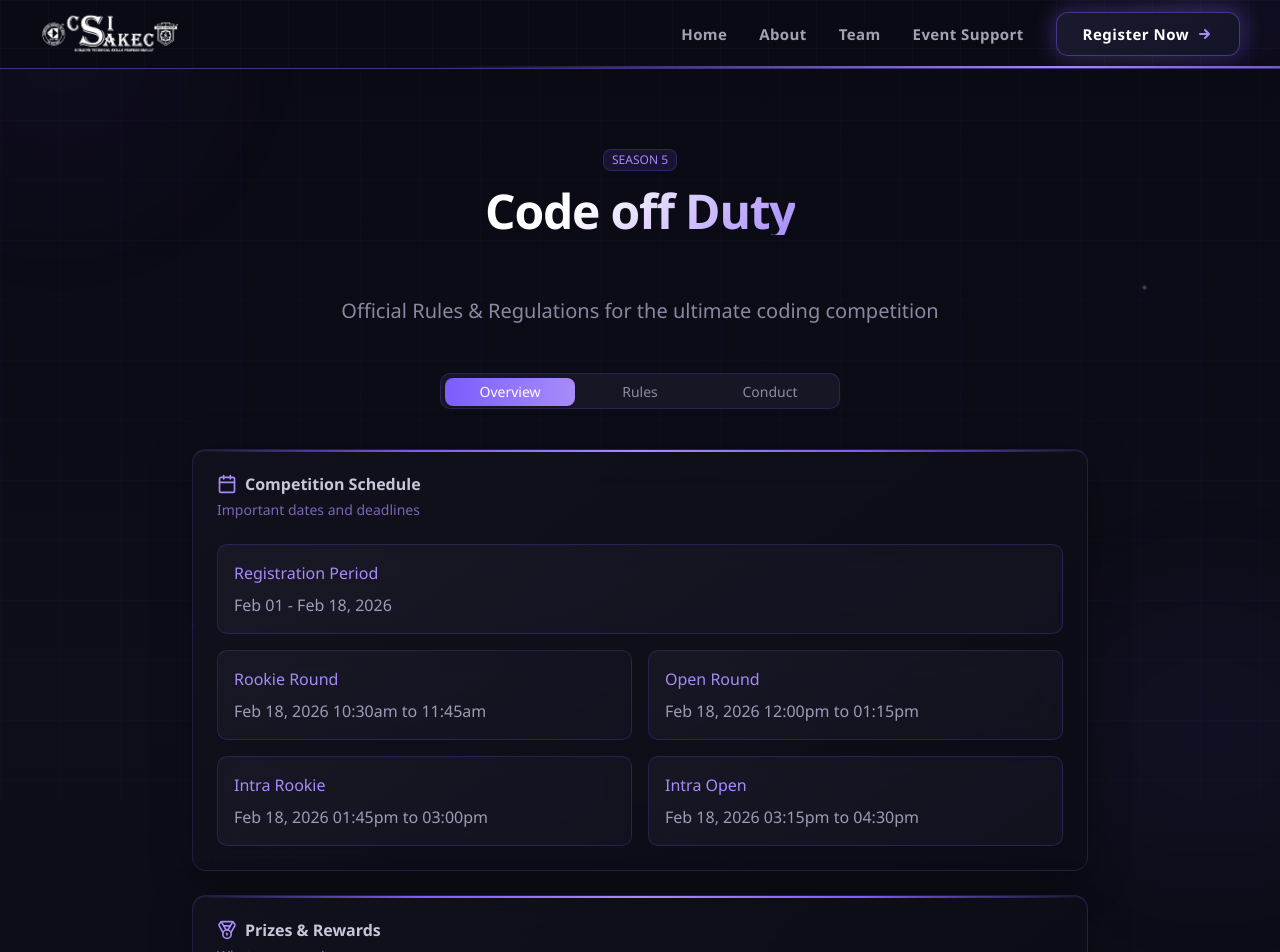
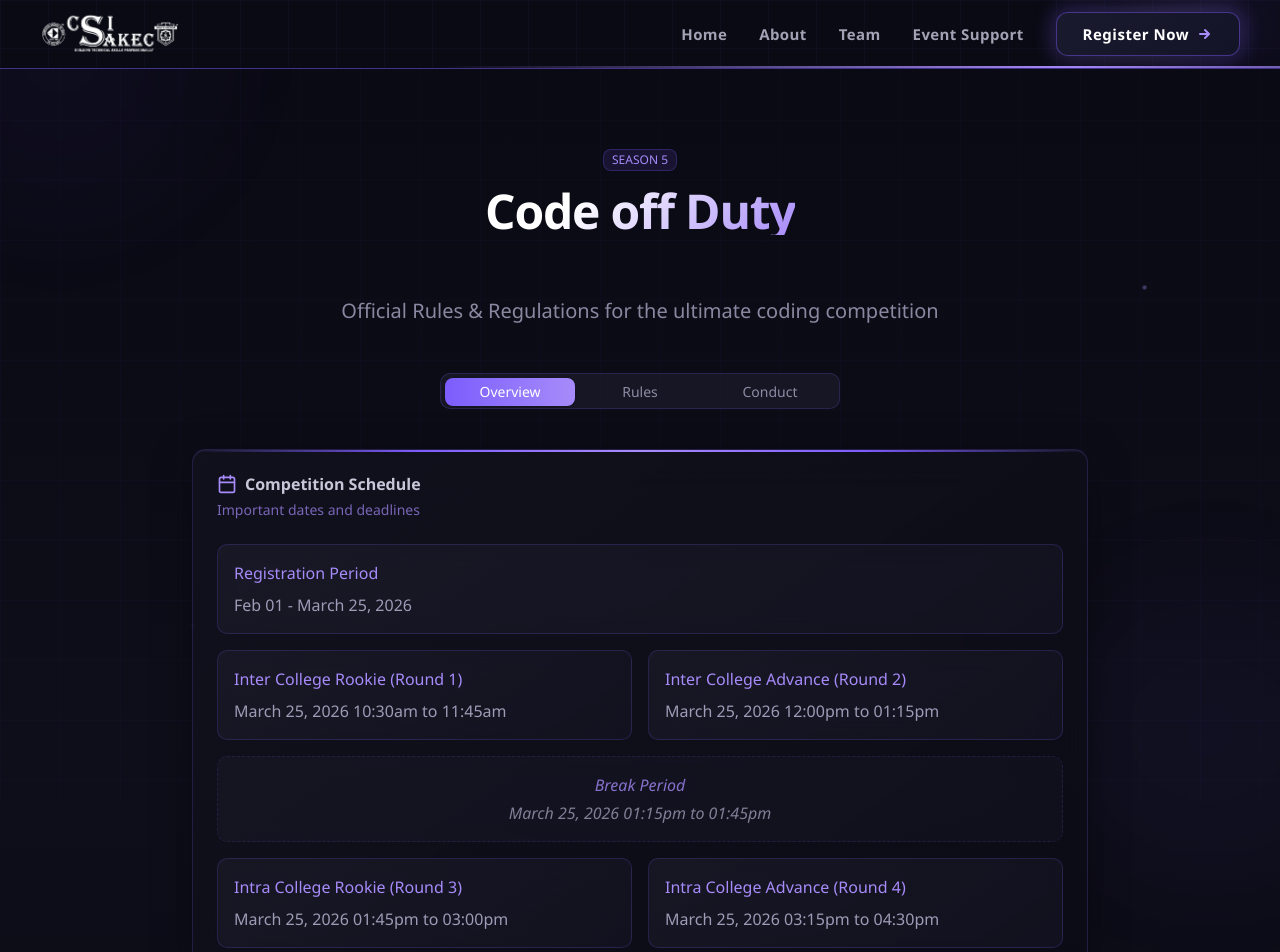
Before and after one commit to CsiSakec/cod-s4, a Next.js app: page /rulesandregulation in a window 1280 px wide. Shown: the top 952 px of the page. Built offline with nearby package versions, Linux system fonts and the light colour scheme.

Commit message:
Updated Dates for COD

```diff
--- a/src/app/page.tsx
+++ b/src/app/page.tsx
@@ -2,7 +2,7 @@
 
 import { useEffect, useState } from "react";
 
-const SITE_LIVE = false;
+const SITE_LIVE = true;
 
 import HeroCarousel from "@/components/hero-carousel";
 import DescriptionSection from "@/components/description-section";
--- a/src/components/registration-form.tsx
+++ b/src/components/registration-form.tsx
@@ -634,10 +634,10 @@ export default function RegistrationForm() {
       educationType === "diploma";
 
     if (isJunior) {
-      return ["Rookie(round1)", "Open(round2)"];
+      return ["Rookie(round1)", "Advance(round2)"];
     }
 
-    return ["Open(round2)"];
+    return ["Advance(round2)"];
   };
 
   useEffect(() => {
--- a/src/components/rules.tsx
+++ b/src/components/rules.tsx
@@ -271,39 +271,45 @@ export function Rules() {
                       Registration Period
                     </h3>
                     <p style={{ color: "rgba(190,190,220,0.8)" }}>
-                      Feb 01 - Feb 18, 2026
+                      Feb 01 - March 25, 2026
                     </p>
                   </div>
                   <div className="schedule-card rounded-lg p-4">
                     <h3 className="font-medium mb-2 text-[#a78bfa]">
-                      Rookie Round
+                      Inter College Rookie (Round 1)
                     </h3>
                     <p style={{ color: "rgba(190,190,220,0.8)" }}>
-                      Feb 18, 2026 10:30am to 11:45am
+                      March 25, 2026 10:30am to 11:45am
                     </p>
                   </div>
                   <div className="schedule-card rounded-lg p-4">
                     <h3 className="font-medium mb-2 text-[#a78bfa]">
-                      Open Round
+                      Inter College Advance (Round 2)
                     </h3>
                     <p style={{ color: "rgba(190,190,220,0.8)" }}>
-                      Feb 18, 2026 12:00pm to 01:15pm
+                      March 25, 2026 12:00pm to 01:15pm
+                    </p>
+                  </div>
+                  <div className="schedule-card rounded-lg p-4 md:col-span-2 text-center italic" style={{ borderStyle: 'dashed', opacity: 0.8 }}>
+                    <h3 className="font-medium mb-1 text-[#a78bfa]">Break Period</h3>
+                    <p style={{ color: "rgba(190,190,220,0.8)" }}>
+                      March 25, 2026 01:15pm to 01:45pm
                     </p>
                   </div>
                   <div className="schedule-card rounded-lg p-4">
                     <h3 className="font-medium mb-2 text-[#a78bfa]">
-                      Intra Rookie
+                      Intra College Rookie (Round 3)
                     </h3>
                     <p style={{ color: "rgba(190,190,220,0.8)" }}>
-                      Feb 18, 2026 01:45pm to 03:00pm
+                      March 25, 2026 01:45pm to 03:00pm
                     </p>
                   </div>
                   <div className="schedule-card rounded-lg p-4">
                     <h3 className="font-medium mb-2 text-[#a78bfa]">
-                      Intra Open
+                      Intra College Advance (Round 4)
                     </h3>
                     <p style={{ color: "rgba(190,190,220,0.8)" }}>
-                      Feb 18, 2026 03:15pm to 04:30pm
+                      March 25, 2026 03:15pm to 04:30pm
                     </p>
                   </div>
                 </div>
```
